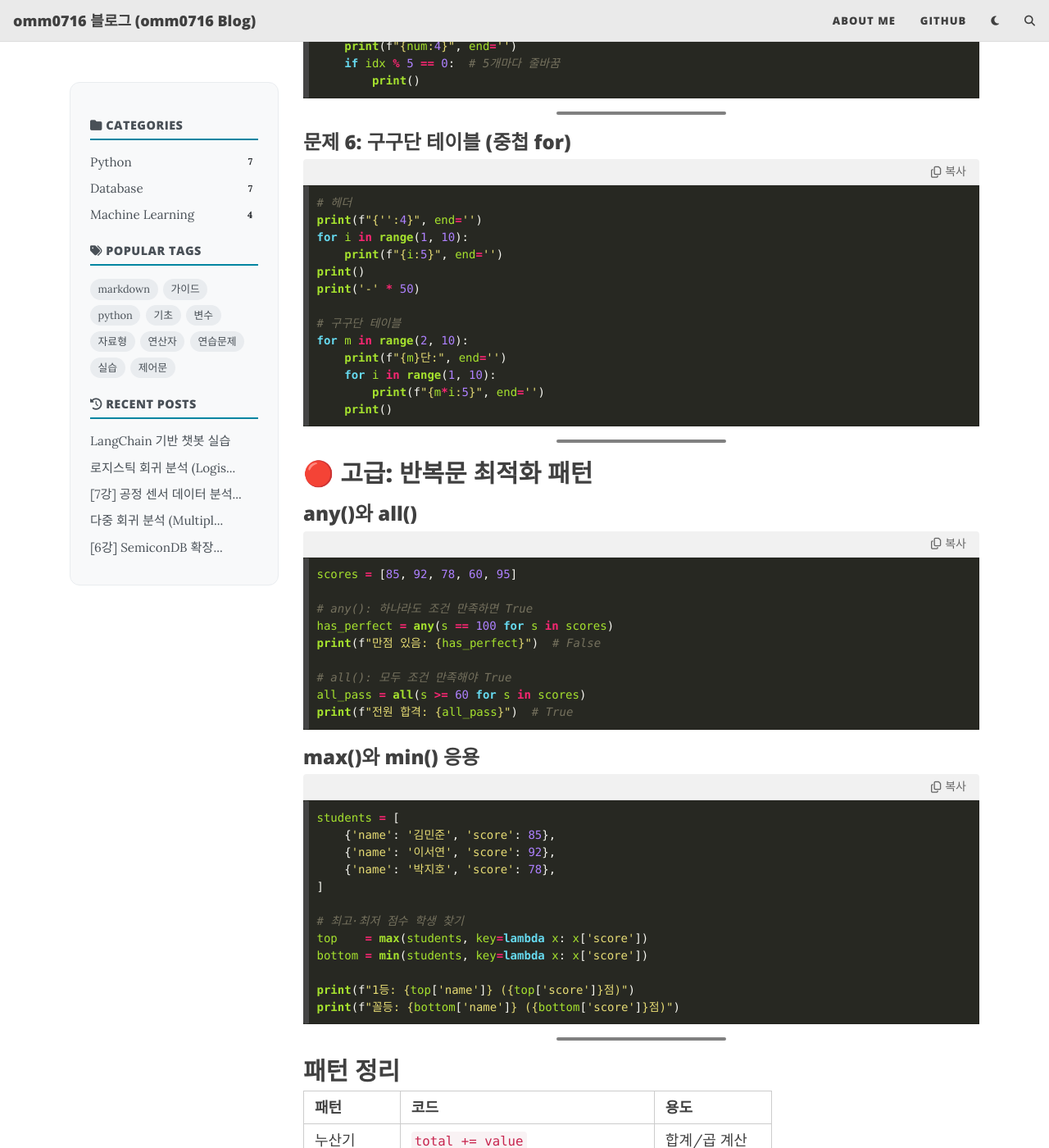
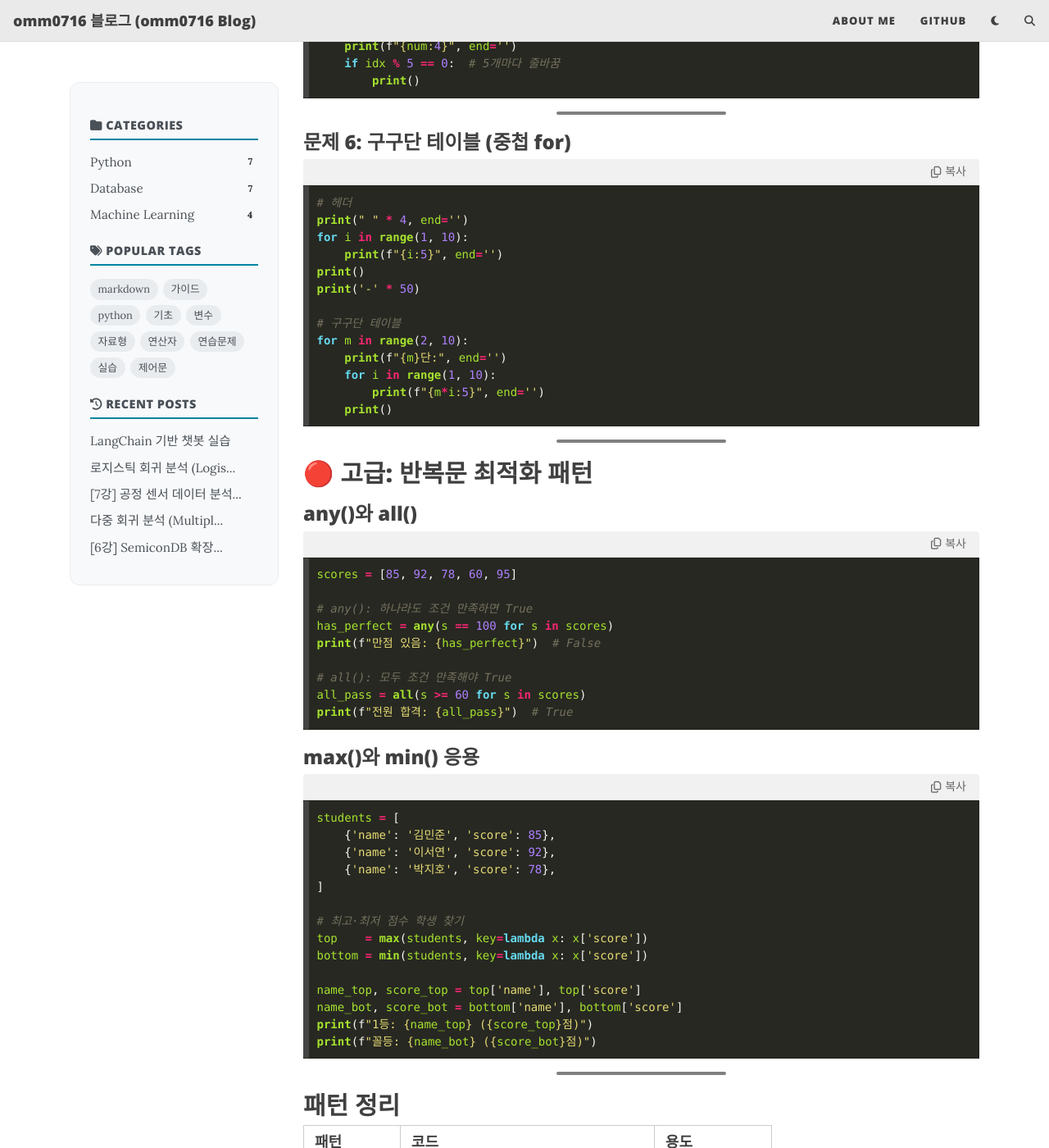
Before and after one commit to omm0716/omm0716.github.io, a Jekyll site: the page built from _posts/2026-04-17-python-loops-practice-problems.md, in a window 1280 px wide and 1400 px high, scrolled down 4074 px. Shown: the whole window at 82% size. Built offline with Jekyll 4.4.1, drawn with Linux system fonts in a browser that asks for light colours; comment, search, counter and statistics services are not loaded.

Commit message:
Update 2026-04-17-python-loops-practice-problems.md

````diff
--- a/_posts/2026-04-17-python-loops-practice-problems.md
+++ b/_posts/2026-04-17-python-loops-practice-problems.md
@@ -206,7 +206,7 @@ for idx, num in enumerate(multiples, 1):
 
 ```python
 # 헤더
-print(f"{'':4}", end='')
+print(" " * 4, end='')
 for i in range(1, 10):
     print(f"{i:5}", end='')
 print()
@@ -251,8 +251,10 @@ students = [
 top    = max(students, key=lambda x: x['score'])
 bottom = min(students, key=lambda x: x['score'])
 
-print(f"1등: {top['name']} ({top['score']}점)")
-print(f"꼴등: {bottom['name']} ({bottom['score']}점)")
+name_top, score_top = top['name'], top['score']
+name_bot, score_bot = bottom['name'], bottom['score']
+print(f"1등: {name_top} ({score_top}점)")
+print(f"꼴등: {name_bot} ({score_bot}점)")
 ```
 
 ---
````
